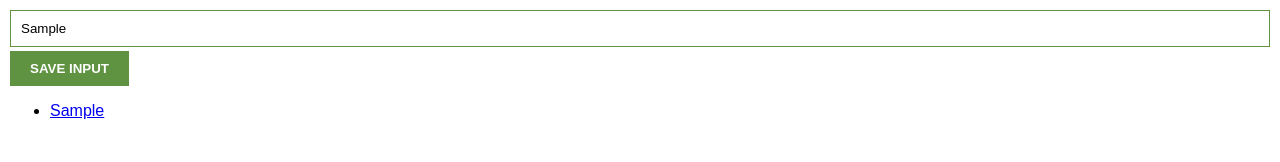
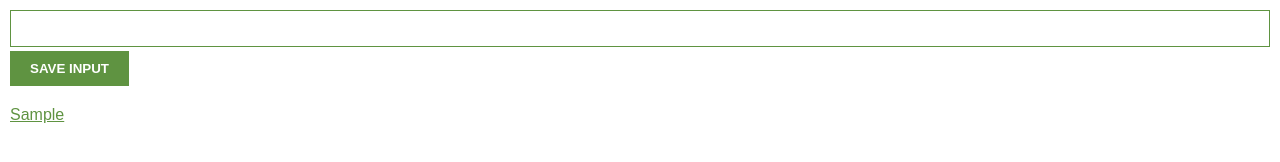
Before and after one commit to smilinggo/chromeExtension, a plain HTML site: page index.html in a window 1280 px wide. Both pictures are taken after typing "Sample" into the empty fields and a click on the button "SAVE INPUT". Drawn offline with Linux system fonts and the light colour scheme.

Commit message:
Update css and clear input after saving

```diff
--- a/css/index.css
+++ b/css/index.css
@@ -19,3 +19,17 @@ button {
     border: none;
     font-weight: bold;
 }
+
+ul {
+    margin-top: 20px;
+    list-style: none;
+    padding-left: 0;
+}
+
+li {
+    margin-top: 5px;
+}
+
+a {
+    color: #5f9341;
+}
--- a/src/index.js
+++ b/src/index.js
@@ -5,7 +5,7 @@ const ulEl = document.getElementById("ul-el")
 
 inputBtn.addEventListener("click", function() {
     myLeads.push(inputEl.value)
-    // Clear out the input field
+    inputEl.value = ""
     renderLeads()
 })
 
```
